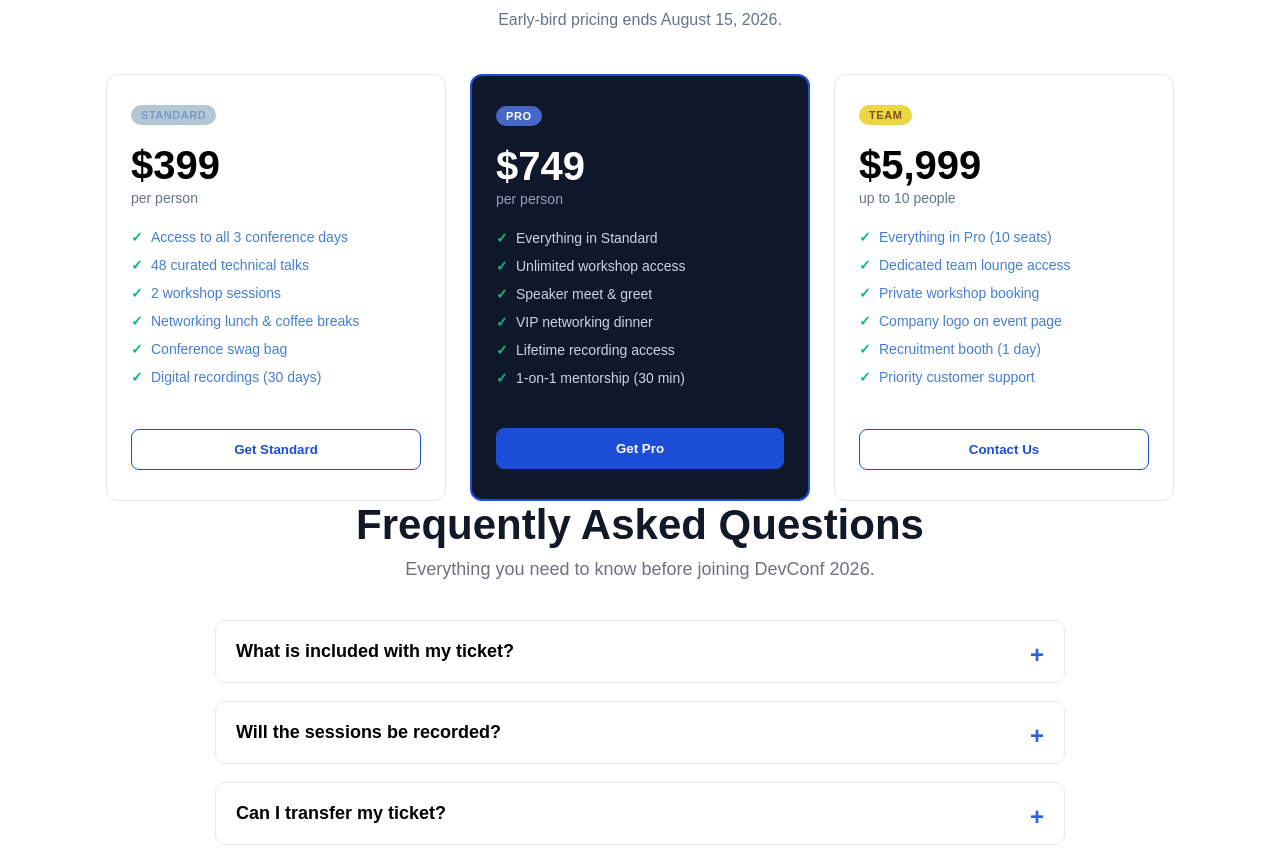
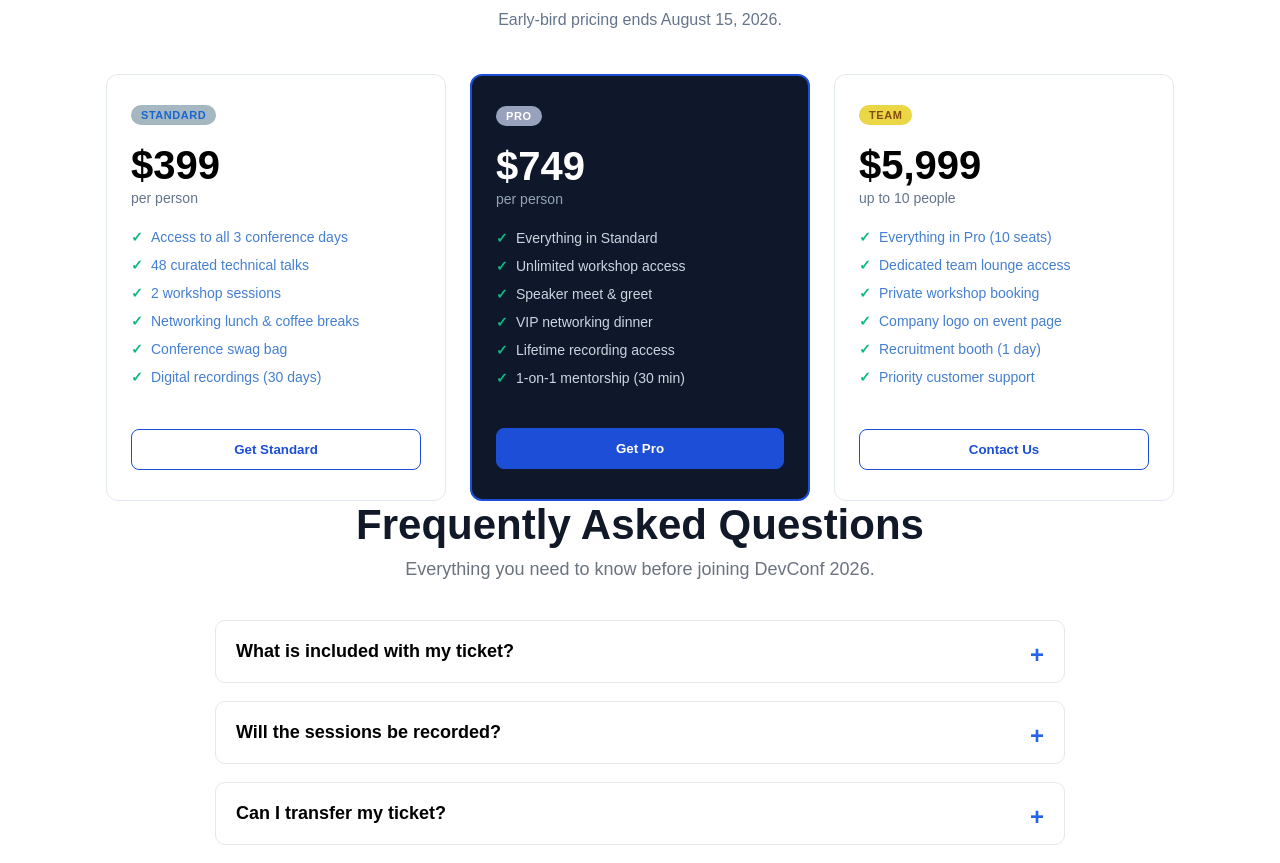
Before and after one commit to reduanahmed2022-reduan/my-protfolio, a plain HTML site: page index.html in a window 1280 px wide. Shown: the part 1915-2778 px from the top of the page. Drawn offline with Linux system fonts and the light colour scheme.

Commit message:
final submission

```diff
--- a/style.css
+++ b/style.css
@@ -340,8 +340,8 @@
   align-self: flex-start;
   margin-bottom: 20px;
 }
-.badge-std { background: #b4c8d4; color: #799ac9; }
-.badge-pro { background: #4568c7; color: #fff; }
+.badge-std { background: #a5b7c0; color: #1a66d1; }
+.badge-pro { background: #99a2bd; color: #fff; }
 .badge-team { background: #ebd746; color: #854d0e; }
 
 .price-box {
```
Also changed, not shown: index.html (+0 -9 lines).
